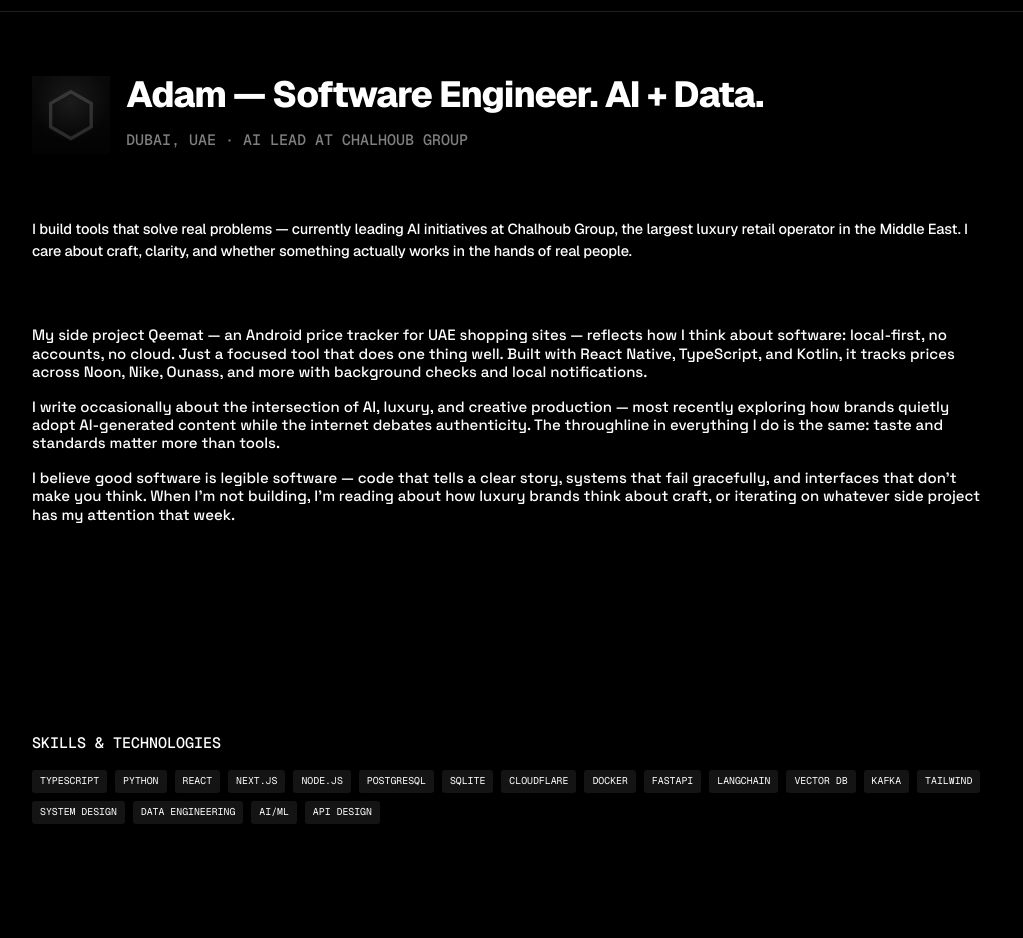
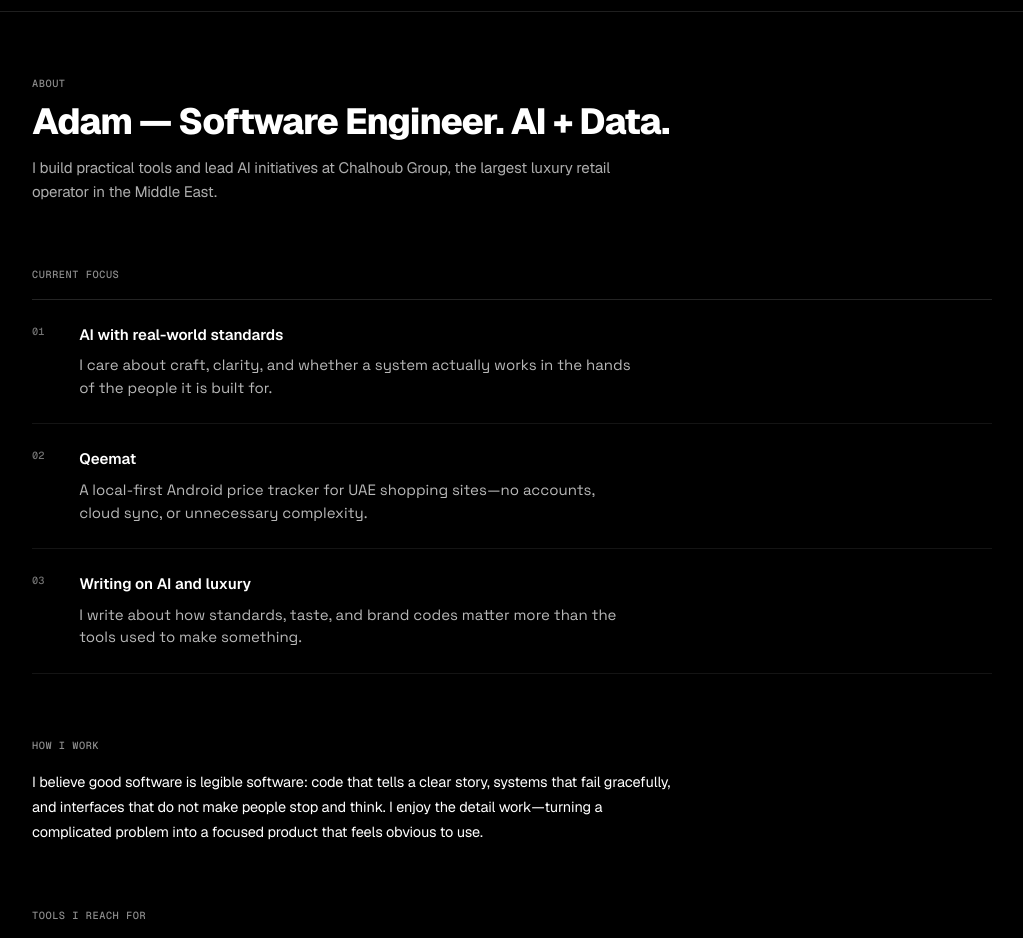
Before and after one commit to AdamJeddy/portfolio, a Next.js app: page /about in a window 1280 px wide. Shown: the part 60-998 px from the top of the page, without its empty margins (128-1151 px from the left). Built offline with nearby package versions, Linux system fonts and the light colour scheme.

Commit message:
feat: refresh about and contact pages

```diff
--- a/src/app/about/page.tsx
+++ b/src/app/about/page.tsx
@@ -1,6 +1,6 @@
+import Link from 'next/link'
 import Reveal from '@/components/Reveal'
 
-export default function ThePerson() {
 const skills = [
   'TypeScript', 'Python', 'React', 'Next.js', 'Node.js',
   'PostgreSQL', 'SQLite', 'Cloudflare', 'Docker', 'FastAPI',
@@ -8,29 +8,18 @@
   'Data Engineering', 'AI/ML', 'API Design',
 ]
 
+export default function AboutPage() {
   return (
     <div className="content-layer">
       <Reveal type="slide-up">
-        <section className="section first">
-        <div className="col wfull" style={{ flexDirection: 'row', gap: 'var(--char2)', alignItems: 'flex-start' }}>
-          <div className="col w2">
-            <div className="profile-image">
-              <span>⬡</span>
-            </div>
-          </div>
+        <section className="section page-hero">
           <div className="col wfull">
-            <p className="mega">
-              Adam — Software Engineer. AI + Data.
+            <p className="eyebrow">About</p>
+            <h1 className="mega page-title">Adam — Software Engineer. AI + Data.</h1>
+            <p className="hero-copy">
+              I build practical tools and lead AI initiatives at Chalhoub Group,
+              the largest luxury retail operator in the Middle East.
             </p>
-            <p style={{
-              fontFamily: 'var(--font-geist-mono), var(--font-mono)',
-              textTransform: 'uppercase',
-              marginTop: 'var(--line-px)',
-              opacity: 0.5,
-            }}>
-              Dubai, UAE · AI Lead at Chalhoub Group
-            </p>
-          </div>
           </div>
         </section>
       </Reveal>
@@ -38,98 +27,83 @@
       <Reveal type="slide-up">
         <section className="section">
           <div className="col wfull">
-          <p style={{
-            fontFamily: 'var(--font-geist-sans), var(--font-sans)',
-            fontSize: 'calc(var(--font-size) * 1.25)',
-            lineHeight: 'calc(var(--line-px) * 1.4)',
-            letterSpacing: '-0.01em',
-          }}>
-            I build tools that solve real problems — currently leading AI
-            initiatives at Chalhoub Group, the largest luxury retail operator
-            in the Middle East. I care about craft, clarity, and whether
-            something actually works in the hands of real people.
+            <p className="section-label">Current focus</p>
+            <ul className="about-list">
+              <li>
+                <span>01</span>
+                <div>
+                  <h2>AI with real-world standards</h2>
+                  <p>
+                    I care about craft, clarity, and whether a system actually works
+                    in the hands of the people it is built for.
                   </p>
                 </div>
+              </li>
+              <li>
+                <span>02</span>
+                <div>
+                  <h2>Qeemat</h2>
+                  <p>
+                    A local-first Android price tracker for UAE shopping sites—no
+                    accounts, cloud sync, or unnecessary complexity.
+                  </p>
+                </div>
+              </li>
+              <li>
+                <span>03</span>
+                <div>
+                  <h2>Writing on AI and luxury</h2>
+                  <p>
+                    I write about how standards, taste, and brand codes matter more
+                    than the tools used to make something.
+                  </p>
+                </div>
+              </li>
+            </ul>
+          </div>
         </section>
+      </Reveal>
 
+      <Reveal type="fade">
         <section className="section">
           <div className="col wfull">
-          <p style={{ lineHeight: 'calc(var(--line-px) * 1.15)' }}>
-            My side project Qeemat — an Android price tracker for UAE shopping
-            sites — reflects how I think about software: local-first, no
-            accounts, no cloud. Just a focused tool that does one thing well.
-            Built with React Native, TypeScript, and Kotlin, it tracks prices
-            across Noon, Nike, Ounass, and more with background checks and
-            local notifications.
-          </p>
-          <p style={{ lineHeight: 'calc(var(--line-px) * 1.15)', marginTop: 'var(--line-px)' }}>
-            I write occasionally about the intersection of AI, luxury, and
-            creative production — most recently exploring how brands quietly
-            adopt AI-generated content while the internet debates authenticity.
-            The throughline in everything I do is the same: taste and standards
-            matter more than tools.
-          </p>
-          <p style={{ lineHeight: 'calc(var(--line-px) * 1.15)', marginTop: 'var(--line-px)' }}>
-            I believe good software is legible software — code that tells a
-            clear story, systems that fail gracefully, and interfaces that
-            don&apos;t make you think. When I&apos;m not building, I&apos;m
-            reading about how luxury brands think about craft, or iterating
-            on whatever side project has my attention that week.
+            <p className="section-label">How I work</p>
+            <p className="body-copy">
+              I believe good software is legible software: code that tells a clear
+              story, systems that fail gracefully, and interfaces that do not make
+              people stop and think. I enjoy the detail work—turning a complicated
+              problem into a focused product that feels obvious to use.
             </p>
           </div>
         </section>
       </Reveal>
 
-      {/* Skills */}
-      <Reveal type="slide-up">
-        <section className="section space">
+      <Reveal type="fade">
+        <section className="section">
           <div className="col wfull">
-          <h2 style={{
-            fontFamily: 'var(--font-geist-mono), var(--font-mono)',
-            textTransform: 'uppercase',
-            marginBottom: 'var(--line-px)',
-          }}>
-            Skills & Technologies
-          </h2>
-          <div style={{ display: 'flex', gap: 'var(--char)', flexWrap: 'wrap' }}>
+            <p className="section-label">Tools I reach for</p>
+            <div className="skill-list">
               {skills.map((skill) => (
-              <span
-                key={skill}
-                style={{
-                  fontFamily: 'var(--font-geist-mono), var(--font-mono)',
-                  background: 'rgba(var(--white-rgb), 0.08)',
-                  padding: 'calc(var(--char) * 0.5) calc(var(--char) * 1)',
-                  borderRadius: 'var(--border-radius)',
-                  textTransform: 'uppercase',
-                  fontSize: 'calc(var(--font-size) * 0.85)',
-                }}
-              >
-                {skill}
-              </span>
+                <span key={skill}>{skill}</span>
               ))}
             </div>
           </div>
         </section>
       </Reveal>
 
-      {/* Contact CTA */}
-      <Reveal type="slide-up">
-        <section className="section space">
+      <Reveal type="fade">
+        <section className="section section-final">
           <div className="col wfull">
-          <p className="mega" style={{ fontSize: 'calc(var(--font-size) * 1.8)' }}>
-            Let&apos;s build something.
-          </p>
-          <div style={{ display: 'flex', gap: 'var(--char)', marginTop: 'var(--line-px)' }}>
-            <a href="/contact" className="button">
-              Get in touch
-            </a>
+            <p className="cta-title">Let&apos;s build something useful.</p>
+            <div className="cta-row">
+              <Link href="/contact" className="button">Get in touch</Link>
               <a
                 href="https://github.com/AdamJeddy"
                 target="_blank"
                 rel="noopener noreferrer"
-              className="button"
+                className="button ghost"
               >
-              GitHub
+                GitHub ↗
               </a>
             </div>
           </div>
```
Also changed, not shown: src/app/contact/page.tsx (+20 -79 lines). Lines whose indentation alone changed are shown as unchanged.
